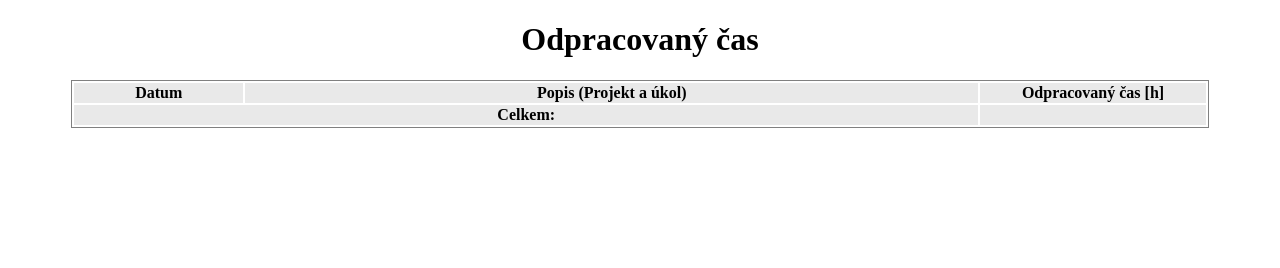
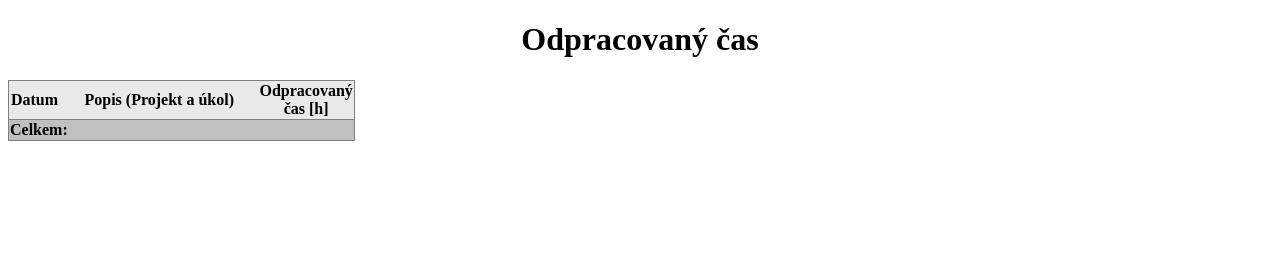
Before and after one commit to rici4kubicek/time-report-from-clockify, a Python web app: template templates/template.html in a window 1280 px wide. Shown: the part 32-300 px from the top of the page. Run offline with Jinja, Linux system fonts and the light colour scheme; the template is opened without the code that fills it, so the values that code supplies are empty.

Commit message:
Fix template

```diff
--- a/templates/layout.html
+++ b/templates/layout.html
@@ -14,15 +14,33 @@
         }
         .notes {
             border: 1px solid gray;
-            width: 90%;
+            width: 100%;
             break-inside: avoid;
-            margin-left: 5%;
+            border-collapse: collapse;
+            display: table-row-group;
         }
         .notes-header-major {
             background-color: rgba(192, 192, 192, 0.35);
+            border: 1px solid gray;
         }
         .notes-header-minor {
             background-color: rgb(192, 192, 192);
+            font-weight: bold;
+            border: 1px solid gray;
+        }
+        .notes-entries {
+            text-align: left;
+            border: 1px solid gray;
+        }
+        .notes-entries td {
+            border: 1px solid gray;
+            page-break-inside: avoid;
+        }
+        .notes-entries-description {
+            padding-left: 10px;
+        }
+        .notes-entries-other {
+            text-align: center;
         }
       </style>
         <!--STYLES END-->
--- a/templates/template.html
+++ b/templates/template.html
@@ -10,16 +10,16 @@
     </tr>
 
     {% for entry in entries %}
-        <tr>
-            <th width="15%">{{ entry.date }}</th>
-            <th width="65%">{{ entry.description}}</th>
-            <th width="20%">{{ entry.duration }}</th>
+        <tr class="notes-entries">
+            <td width="15%" class="notes-entries-other">{{ entry.date }}</td>
+            <td width="65%" class="notes-entries-description">{{ entry.description}}</td>
+            <td width="20%" class="notes-entries-other">{{ entry.duration }}</td>
         </tr>
     {% endfor %}
 
-    <tr class="notes-header-major">
-        <th width="80%" colspan="2">Celkem:</th>
-        <th width="20%">{{ duration_sum }}</th>
+    <tr class="notes-header-minor">
+        <td width="80%" colspan="2">Celkem:</td>
+        <td width="20%" align="center">{{ duration_sum }}</td>
     </tr>
 </table>
 
```
Also changed, not shown: main.py (+12 -2 lines).
